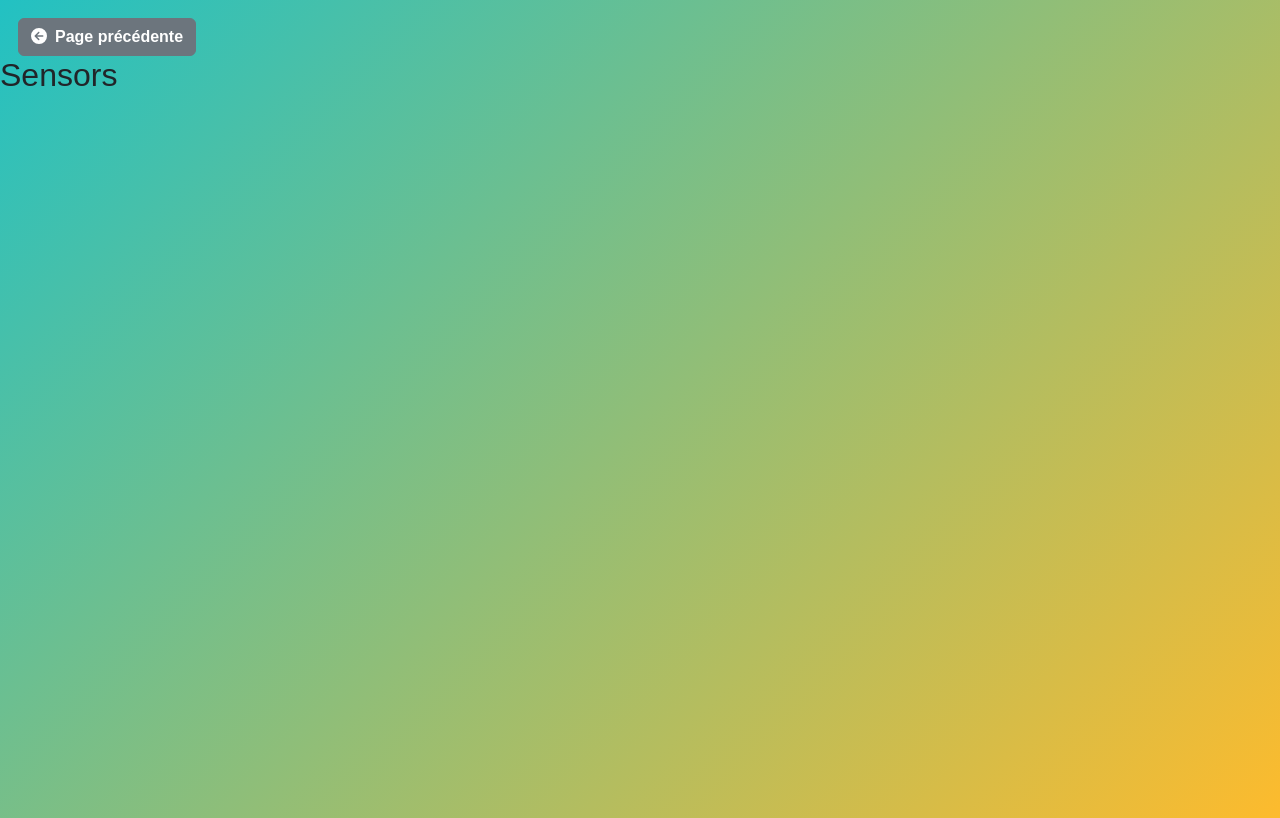
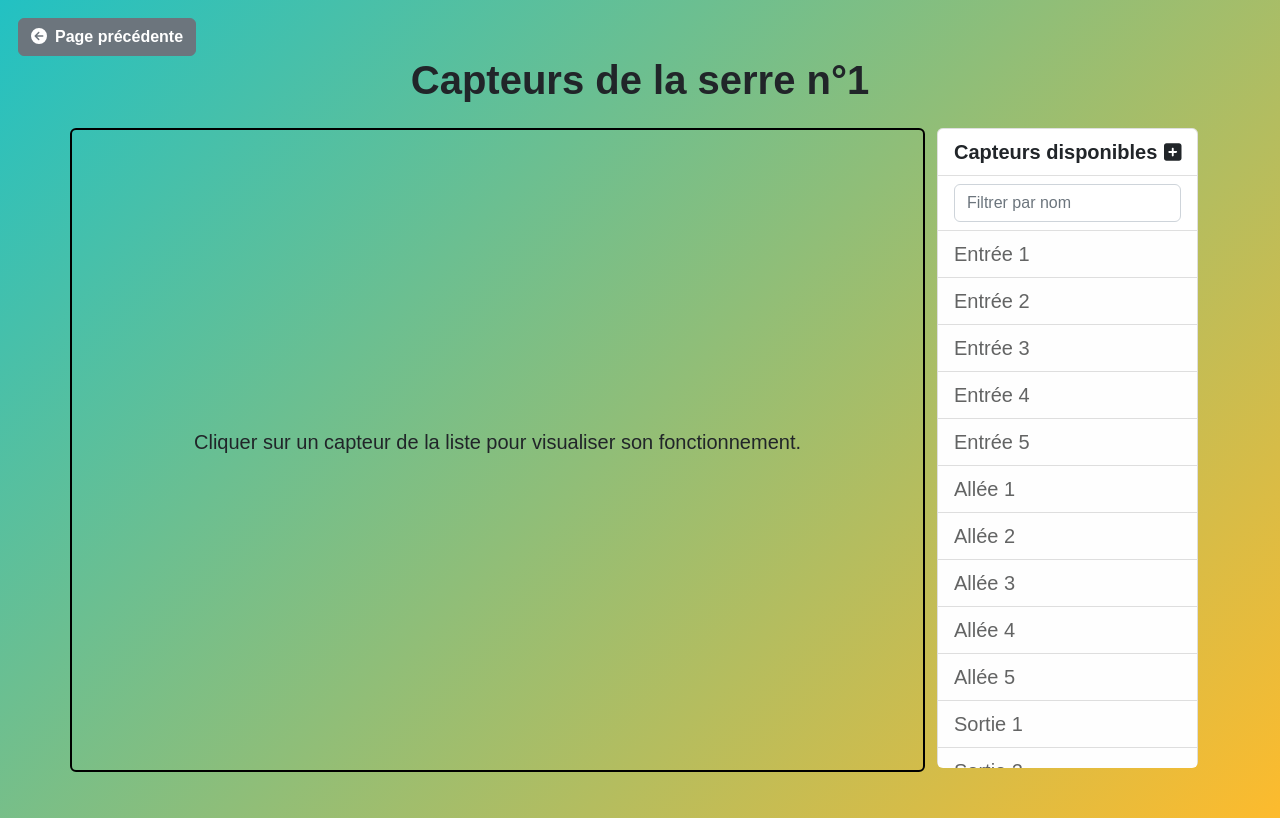
Before and after one commit to renaudlesperance/inf6405_projet, a React (Create React App) app: page /Sensors/1 in a window 1280 px wide. Built offline with nearby package versions, Linux system fonts and the light colour scheme.

Commit message:
Start the sensor component

```diff
--- a/src/components/cameras/Cameras.js
+++ b/src/components/cameras/Cameras.js
@@ -6,9 +6,9 @@ import { useParams, useNavigate } from 'react-router-dom';
 import { Row, Col } from 'react-bootstrap';
 import ListGroup from '../listGroup/CustomListGroup';
 import { FontAwesomeIcon } from '@fortawesome/react-fontawesome';
-import { faTrashCan } from '@fortawesome/free-solid-svg-icons'
+import { faTrashCan } from '@fortawesome/free-solid-svg-icons';
 import MyVerticallyCenteredModal from '../modal/Modal';
-import { Form, ToggleButtonGroup, ToggleButton } from 'react-bootstrap'
+import { Form, ToggleButtonGroup, ToggleButton } from 'react-bootstrap';
 
 function Cameras() {
   const { id } = useParams()
--- a/src/components/cameras/Cameras.module.css
+++ b/src/components/cameras/Cameras.module.css
@@ -31,8 +31,13 @@
   margin-bottom: 16px;
 }
 
+.icon {
+  height: 30px;
+}
+
 .icon:hover {
   cursor: pointer;
+  height: 32px;
 }
 
 .cameraInfoCol {
--- a/src/components/sensors/Sensors.js
+++ b/src/components/sensors/Sensors.js
@@ -1,15 +1,113 @@
-import React from 'react';
+import React, { useState } from 'react';
 import styles from './Sensors.module.css';
 import {useNavigate,useParams} from 'react-router-dom'
 import BackButton from '../backButton/BackButton';
+import CustomContainer from '../customContainer/CustomContainer';
+import { Row, Col, Form } from 'react-bootstrap';
+import { FontAwesomeIcon } from '@fortawesome/react-fontawesome';
+import { faTrashCan } from '@fortawesome/free-solid-svg-icons';
+import ListGroup from '../listGroup/CustomListGroup';
+import MyVerticallyCenteredModal from '../modal/Modal';
 
 function Sensors() {
   const { id } = useParams()
   const navigate = useNavigate()
+  const [selectedSensor, setSelectedSensor] = useState({})
+  const [modalShow, setModalShow] = useState(false)
+  const [AddModalShow, setAddModalShow] = useState(false)
+  const [addData, setAddData] = useState({})
+  const [data, setData] = useState([
+    { name: "Entrée 1"},
+    { name: "Entrée 2"},
+    { name: "Entrée 3"},
+    { name: "Entrée 4"},
+    { name: "Entrée 5"},
+    { name: "Allée 1"},
+    { name: "Allée 2"},
+    { name: "Allée 3"},
+    { name: "Allée 4"},
+    { name: "Allée 5"},
+    { name: "Sortie 1"},
+    { name: "Sortie 2"},
+    { name: "Sortie 3"},
+    { name: "Sortie 4"},
+    { name: "Sortie 5"},
+  ])
+
+  const onDelete = () => {
+    setData(data.filter(sensor => JSON.stringify(sensor) !== JSON.stringify(selectedSensor)))
+    setSelectedSensor({})
+    setModalShow(false)
+  }
+
+  const onAdd = () => {
+    setData([...data, addData])
+    setAddData({})
+    setAddModalShow(false)
+  }
+
+  const handleChange = (evt) => {
+    setAddData({ ...addData, [evt.target.name]: evt.target.value })
+  }
+
   return (
-    <div className="Sensors">
+    <div>
       <BackButton onClick={() => navigate(`/Dashboard/${id}`)} />
-      <h2>Sensors</h2>
+      <CustomContainer>
+        <div className={styles.titleDashboard}><h1>Capteurs de la serre n°{id}</h1></div>
+        <Row>
+          <Col sm={9} className={styles.sensorContainer}>
+            {Object.keys(selectedSensor).length === 0 ? (
+              <div className={styles.sensorNotSelected}>
+                <p>Cliquer sur un capteur de la liste pour visualiser son fonctionnement.</p>
+              </div>
+            ) : (
+              <div>
+                <div className={styles.headerSensor}>
+                  <span><b>{selectedSensor.name}</b></span>
+                  <FontAwesomeIcon icon={faTrashCan} onClick={() => setModalShow(true)} className={styles.icon} />
+                </div>
+                <div>
+                  HELLO
+                </div>
+              </div>
+            )}
+          </Col>
+          <Col sm={3}>
+            <ListGroup
+              data={data}
+              onAdd={() => setAddModalShow(true)}
+              onClick={setSelectedSensor}
+              selectedItem={selectedSensor}
+              title='Capteurs disponibles'
+            />
+          </Col>
+        </Row>
+      </CustomContainer>
+      <MyVerticallyCenteredModal
+        show={modalShow}
+        handleClose={() => setModalShow(false)}
+        handleClick={onDelete}
+        title={`Suppresion du capteur ${selectedSensor.name}`}
+        buttonTextOk='Supprimer'
+      >
+        <p>Êtes-vous sur de vouloir supprimer ce capteur ?</p>
+      </MyVerticallyCenteredModal>
+      <MyVerticallyCenteredModal
+        show={AddModalShow}
+        handleClose={() => setAddModalShow(false)}
+        handleClick={onAdd}
+        title={`Ajout d'un nouveau capteur`}
+        buttonTextOk='Ajouter'
+      >
+        <Form.Group className="mb-3">
+          <Form.Label>Nom du capteur</Form.Label>
+          <Form.Control type="text" placeholder="Saisir le nom de votre capteur" name='name' onChange={handleChange} />
+          <Form.Text className="text-muted">
+            Ce nom permettra de définir votre capteur sur l'application.
+          </Form.Text>
+        </Form.Group>
+      </MyVerticallyCenteredModal>
     </div>
   );
 }
--- a/src/components/sensors/Sensors.module.css
+++ b/src/components/sensors/Sensors.module.css
@@ -0,0 +1,45 @@
+.titleDashboard {
+  text-align: center;
+}
+
+.titleDashboard h1 {
+  font-weight: 700;
+  margin-bottom: 24px;
+}
+
+.sensorContainer {
+  border: 2px solid black;
+  border-radius: 0.375rem;
+}
+
+.sensorNotSelected {
+  display: flex;
+  align-items: center;
+  justify-content: center;
+  height: 80vh;
+}
+
+.cameraNotSelected > p {
+  font-size: 36px;
+}
+
+.headerSensor {
+  display: flex;
+  justify-content: space-between;
+  align-items: center;
+  margin-top: 8px;
+  margin-bottom: 16px;
+}
+
+.icon {
+  height: 30px;
+}
+
+.icon:hover {
+  cursor: pointer;
+  height: 32px;
+}
+
+.sensorInfoCol {
+  background-color: white;
+}
```
